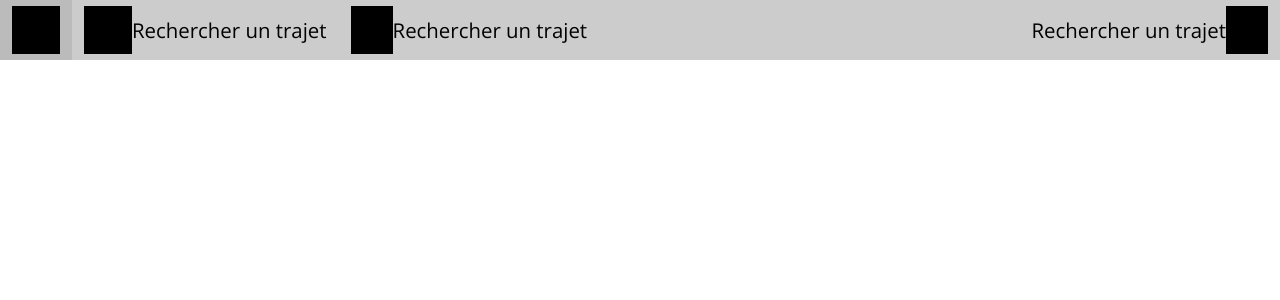
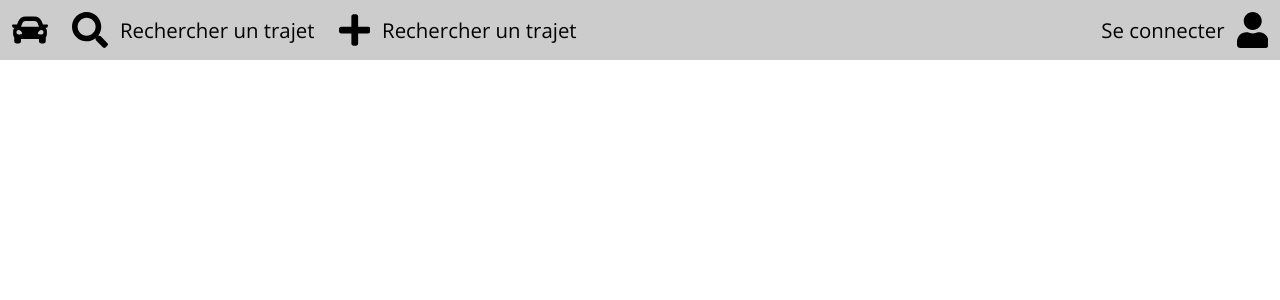
Before and after one commit to Elzapat/projet-web-cir2, a PHP site: page / in a window 1280 px wide. Shown: the top 300 px of the page. Run offline with PHP 8.4, Linux system fonts and the light colour scheme.

Commit message:
navbar finished

```diff
--- a/public_html/css/navbar.css
+++ b/public_html/css/navbar.css
@@ -22,10 +22,6 @@
     align-items: center;
 }
 
-.navbar-nav:last-child > .navbar-item > .nav-link > .link-icon {
-    background-color: black;
-}
-
 .navbar-item {
     height: 100%;
     width: auto;
@@ -33,7 +29,7 @@
     padding: 0 1rem 0 1rem;
 }
 
-.navbar-item:hover {
+.navbar-item:hover:not(.navbar-item:first-child) {
     background-color: var(--navbar-hover);
 }
 
@@ -50,7 +46,17 @@
 }
 
 .link-icon {
-    height: 80%;
+    height: 60%;
+    padding-right: 1rem;
+}
+
+.navbar-item:first-child > .nav-link > .link-icon {
+    padding-right: 0;
+}
+
+.navbar-item:last-child > .nav-link > .link-icon {
+    padding-right: 0;
+    padding-left: 1rem;
 }
 
 #connect {
--- a/public_html/index.html
+++ b/public_html/index.html
@@ -34,7 +34,7 @@
                 </li>
                 <li id="connect" class="navbar-item">
                     <a class="nav-link" src="">
-                        <span class="link-text">Rechercher un trajet</span>
+                        <span class="link-text">Se connecter</span>
                         <svg class="link-icon" aria-hidden="true" focusable="false" data-prefix="fas" data-icon="user" role="img" xmlns="http://www.w3.org/2000/svg" viewBox="0 0 448 512" class="svg-inline--fa fa-user fa-w-14 fa-9x"><path fill="currentColor" d="M224 256c70.7 0 128-57.3 128-128S294.7 0 224 0 96 57.3 96 128s57.3 128 128 128zm89.6 32h-16.7c-22.2 10.2-46.9 16-72.9 16s-50.6-5.8-72.9-16h-16.7C60.2 288 0 348.2 0 422.4V464c0 26.5 21.5 48 48 48h352c26.5 0 48-21.5 48-48v-41.6c0-74.2-60.2-134.4-134.4-134.4z" class=""></path></svg>
                     </a>
                 </li>
```
